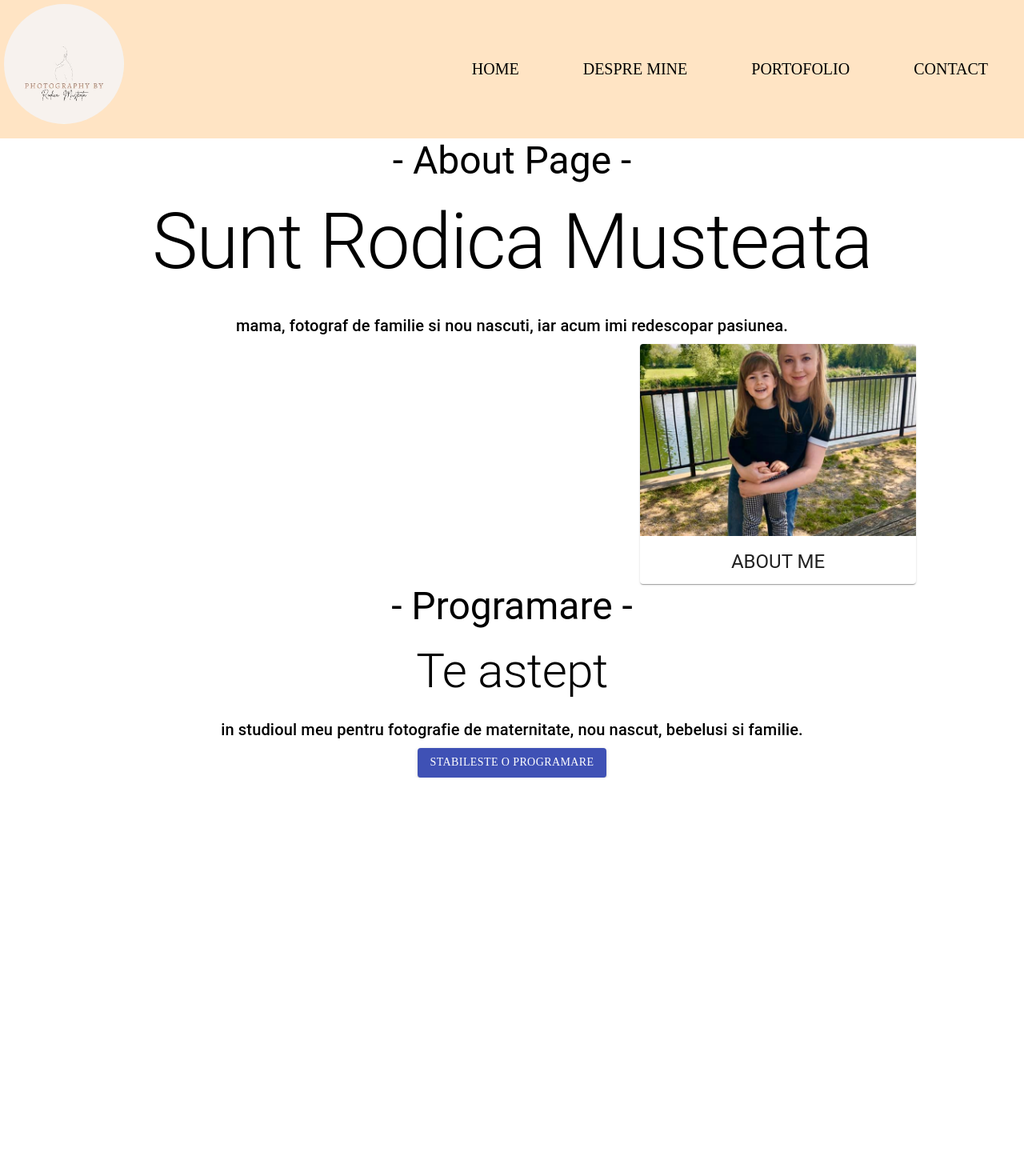
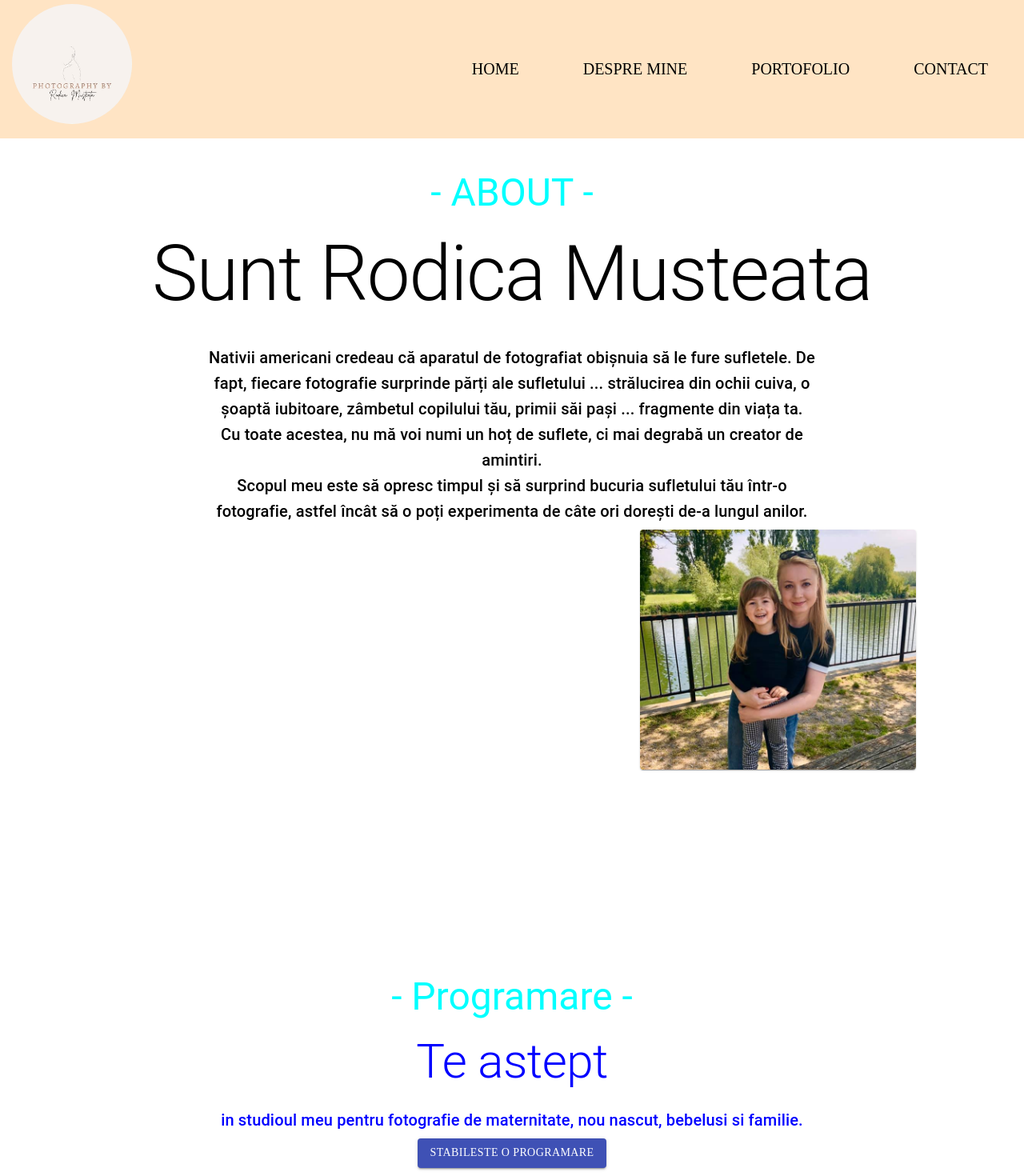
Before and after one commit to levadaniela/rma-photowebsite, a React (Create React App) app: page /about in a window 1280 px wide. Shown: the top 1470 px of the page at 80% size. Before the commit the page ends 972 px from the top, so only its background shows below. Built offline with nearby package versions, Linux system fonts and the light colour scheme; a web font is replaced by a local one.

Commit message:
working in progress

```diff
--- a/src/App.css
+++ b/src/App.css
@@ -17,7 +17,6 @@
 
 .item {
   float: right;
-  display: inline-block;
   font-size: 20px;
   color: black;
   text-align: center;
@@ -32,6 +31,7 @@
   display: block;
   border-radius: 50%;
   text-indent: -9999px;
+  margin-left: 10px;
 }
 .mesaj {
   margin-top: 5mm;
--- /dev/null
+++ b/src/components/About/About.css
@@ -0,0 +1,22 @@
+.aboutTxt {
+  display: block;
+  font-family: Georgia, "Times New Roman", Times, serif;
+  margin-left: 20%;
+  margin-right: 20%;
+}
+.txt {
+  line-height: 200%;
+  letter-spacing: 2px;
+}
+.titlePageA {
+  font-family: Georgia, "Times New Roman", Times, serif;
+  letter-spacing: 10px;
+  font-size: 40px;
+  margin-top: 40px;
+  color: aqua;
+}
+.programareAbt {
+  margin-top: 20%;
+  margin-bottom: 10%;
+  color: blue;
+}
--- a/src/components/About/About.js
+++ b/src/components/About/About.js
@@ -1,7 +1,7 @@
 import React from "react";
 import CardPhoto from "../Card";
 import Typography from "@material-ui/core/Typography";
-
+import "./About.css";
 import Button from "@material-ui/core/Button";
 import { makeStyles } from "@material-ui/core/styles";
 import AboutMePhoto from "../../images/10.jpg";
@@ -19,18 +19,39 @@ export default function About() {
 
   return (
     <div>
+      <div className="titlePageA">
         <Typography variant="h3" gutterBottom>
-        - About Page -
+          - ABOUT -
         </Typography>
+      </div>
+
       <Typography variant="h1" component="h2" gutterBottom>
         Sunt Rodica Musteata
       </Typography>
+      <div className="aboutTxt">
+        <Typography className="txt" variant="h6" gutterBottom>
+          Nativii americani credeau că aparatul de fotografiat obișnuia să le
+          fure sufletele. De fapt, fiecare fotografie surprinde părți ale
+          sufletului ... strălucirea din ochii cuiva, o șoaptă iubitoare,
+          zâmbetul copilului tău, primii săi pași ... fragmente din viața ta.
+          {"\n"}
           <Typography variant="h6" gutterBottom>
-        mama, fotograf de familie si nou nascuti, iar acum imi redescopar
-        pasiunea.
+            Cu toate acestea, nu mă voi numi un hoț de suflete, ci mai degrabă
+            un creator de amintiri. {"\n"}
+            <Typography variant="h6" gutterBottom>
+              Scopul meu este să opresc timpul și să surprind bucuria sufletului
+              tău într-o fotografie, astfel încât să o poți experimenta de câte
+              ori dorești de-a lungul anilor.
             </Typography>
+          </Typography>
+        </Typography>
+      </div>
+
       <CardPhoto image={AboutMePhoto} title="ABOUTME" TitlePhoto="ABOUT ME" />
-      <Typography variant="h3" gutterBottom>
+
+      <div className="programareAbt">
+        {" "}
+        <Typography className="titlePageA" variant="h3" gutterBottom>
           - Programare -
         </Typography>
         <Typography variant="h2" component="h2" gutterBottom>
@@ -44,5 +65,6 @@ export default function About() {
           Stabileste o programare
         </Button>
       </div>
+    </div>
   );
 }
--- a/src/components/Card.js
+++ b/src/components/Card.js
@@ -12,7 +12,7 @@ const useStyles = makeStyles(() => ({
     height: 300,
   },
   media: {
-    height: 240,
+    height: 340,
   },
 }));
 
--- a/src/components/Contact/Contact.css
+++ b/src/components/Contact/Contact.css
@@ -1,6 +1,7 @@
-.titlePage {
+.titlePageC {
   font-family: Georgia, "Times New Roman", Times, serif;
-  letter-spacing: 5px;
+  letter-spacing: 10px;
   font-size: 40px;
   margin-top: 40px;
+  color: aqua;
 }
--- a/src/components/Contact/Contact.js
+++ b/src/components/Contact/Contact.js
@@ -51,10 +51,12 @@ export default function Contact() {
   }
   return (
     <div className={classes.root}>
-      <div>
-        <Typography className="titlePage" variant="h3" gutterBottom>
+      <div className="titlePageC">
+        <Typography variant="h3" gutterBottom>
           - CONTACT -
         </Typography>
+      </div>
+      <div>
         <Typography variant="h1" component="h2" gutterBottom>
           Stabileste o programare
         </Typography>
--- a/src/components/Home/Home.css
+++ b/src/components/Home/Home.css
@@ -1,6 +1,6 @@
-.titlePage {
+.titlePageH {
   font-family: Georgia, "Times New Roman", Times, serif;
-  letter-spacing: 5px;
+  letter-spacing: 10px;
   font-size: 40px;
   margin-top: 40px;
 }
--- a/src/components/Home/Home.js
+++ b/src/components/Home/Home.js
@@ -4,8 +4,8 @@ import "./Home.css";
 
 export default function Home() {
   return (
-    <div className="homePage">
-      <Typography variant="h3" gutterBottom className="titlePage">
+    <div className="titlePageH">
+      <Typography variant="h3" gutterBottom>
         - HOME -
       </Typography>
     </div>
```
Lines whose indentation alone changed are shown as unchanged.
